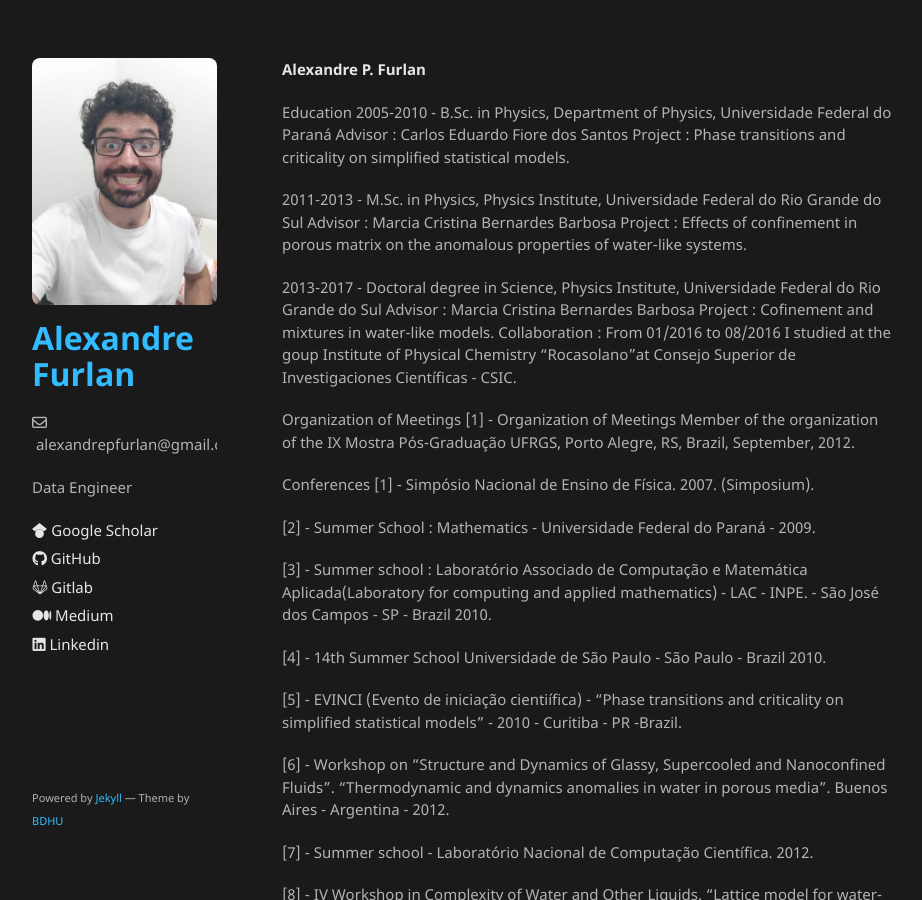
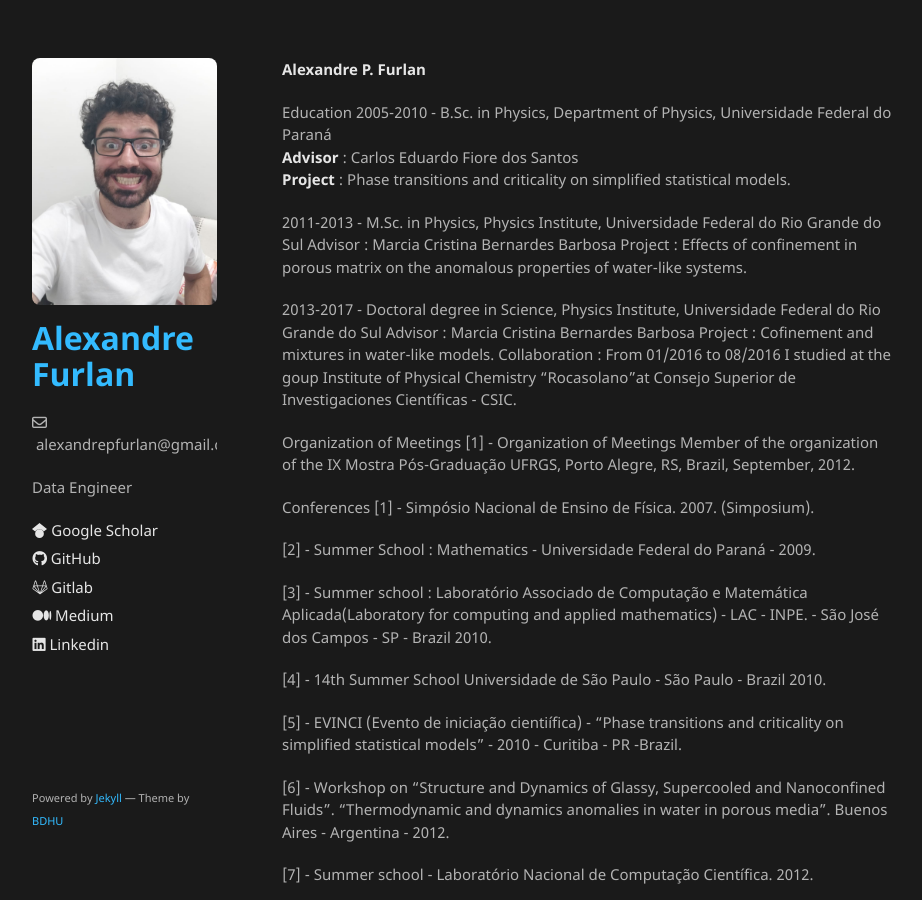
Before and after one commit to apfurlan/apfurlan.github.io, a Jekyll site: the page built from cv-page.md, in a window 1280 px wide and 900 px high. Shown: the whole window, without its empty margins (178-1100 px from the left). Built offline with Jekyll 4.4.1, drawn with Linux system fonts in a browser that asks for light colours; our own code applies the rules of GitHub Pages for plain Markdown files.

Commit message:
init commit

```diff
--- a/cv-page.md
+++ b/cv-page.md
@@ -1,9 +1,9 @@
 **Alexandre P. Furlan**
 
 Education
-2005-2010 - B.Sc. in Physics, Department of Physics, Universidade Federal do Paraná
-        Advisor : Carlos Eduardo Fiore dos Santos
-        Project   : Phase transitions and criticality on simplified statistical models.
+2005-2010 - B.Sc. in Physics, Department of Physics, Universidade Federal do Paraná \\
+        **Advisor** : Carlos Eduardo Fiore dos Santos \\
+        **Project** : Phase transitions and criticality on simplified statistical models.
 
 2011-2013 - M.Sc. in Physics, Physics Institute, Universidade Federal do Rio Grande do Sul
         Advisor : Marcia Cristina Bernardes Barbosa
```
